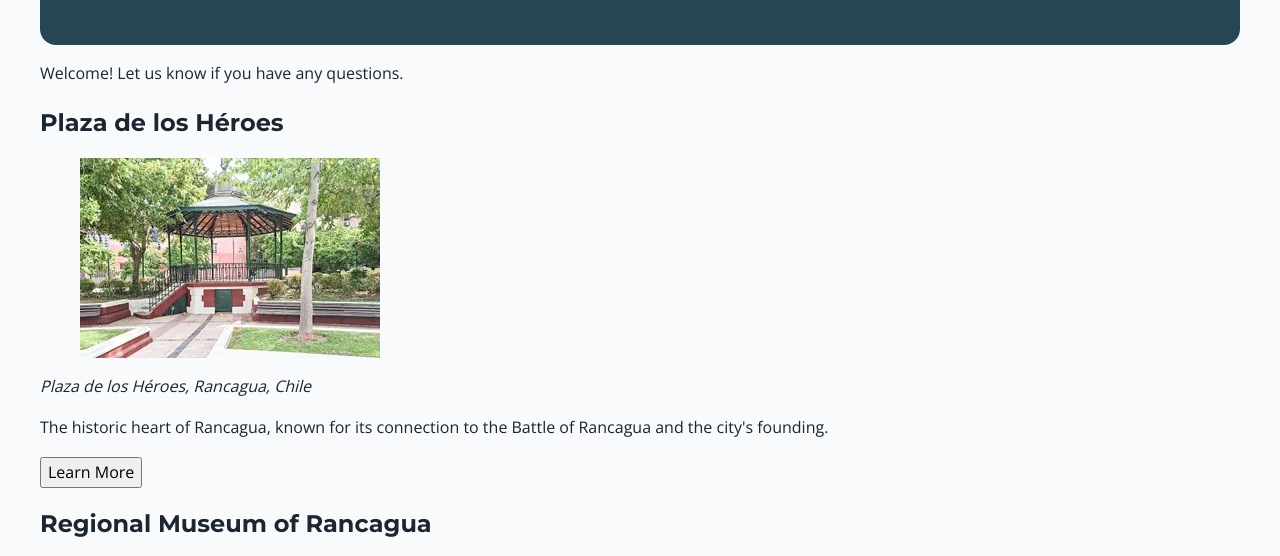
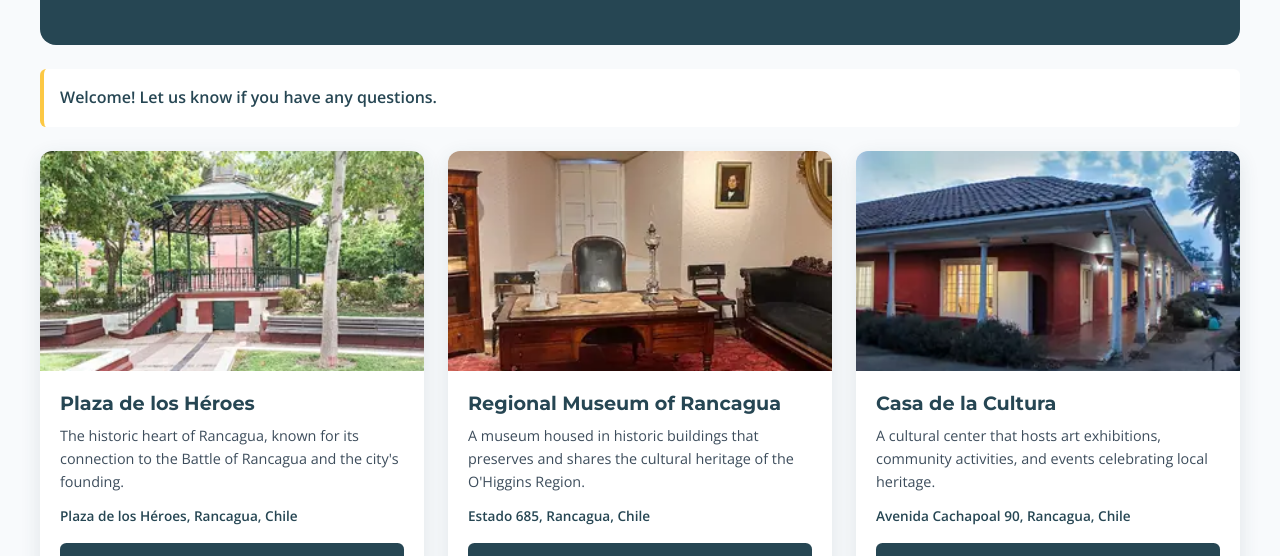
Before and after one commit to JPgitidaho/wdd231, a plain HTML site: page chamber/discover.html in a window 1280 px wide. Shown: the part 328-884 px from the top of the page. Drawn offline with nearby package versions, Linux system fonts and the light colour scheme.

Commit message:
create css small  and larger to discover page

```diff
--- a/chamber/scripts/discover.js
+++ b/chamber/scripts/discover.js
@@ -47,7 +47,11 @@ places.forEach((place, index) => {
         );
     });
 
-    card.append(title, figure, address, description, button);
+    const details = document.createElement("div");
+details.className = "place-details";
+details.append(description, address);
+
+card.append(title, figure, details, button);
     grid.appendChild(card);
 });
 
--- a/chamber/styles/larger.css
+++ b/chamber/styles/larger.css
@@ -284,24 +284,41 @@
     }
 }
 
+
+
+
 @media (min-width: 641px) {
-    .place-card {
-        grid-template-columns: minmax(0, 45%) minmax(0, 1fr);
+    .discover-grid {
+        grid-template-columns: repeat(2, minmax(0, 1fr));
         grid-template-areas:
-            "title title"
-            "image description"
-            "image address"
-            "button button";
-        grid-template-rows: auto 1fr auto auto;
+            "p1 p2"
+            "p3 p4"
+            "p5 p6"
+            "p7 p8";
     }
 
-    .place-button {
-        justify-self: stretch;
+    .place-card:nth-child(1) { grid-area: p1; }
+    .place-card:nth-child(2) { grid-area: p2; }
+    .place-card:nth-child(3) { grid-area: p3; }
+    .place-card:nth-child(4) { grid-area: p4; }
+    .place-card:nth-child(5) { grid-area: p5; }
+    .place-card:nth-child(6) { grid-area: p6; }
+    .place-card:nth-child(7) { grid-area: p7; }
+    .place-card:nth-child(8) { grid-area: p8; }
+
+    .place-image img {
+        height: 220px;
+        aspect-ratio: auto;
+        object-fit: cover;
     }
 }
 
 @media (min-width: 1025px) {
     .discover-grid {
-        grid-template-columns: repeat(2, minmax(0, 1fr));
+        grid-template-columns: repeat(6, minmax(0, 1fr));
+        grid-template-areas:
+            "p1 p1 p2 p2 p3 p3"
+            "p4 p4 p5 p5 p6 p6"
+            "p7 p7 p7 p8 p8 p8";
     }
 }
--- a/chamber/styles/small.css
+++ b/chamber/styles/small.css
@@ -1,4 +1,3 @@
-
 :root {
     --primary: #264653;
     --secondary: #20776d;
@@ -475,7 +474,7 @@ main {
     color: var(--surface);
 }
 
-.home-hero > img {
+.home-hero>img {
     position: absolute;
     inset: 0;
     z-index: 0;
@@ -490,13 +489,11 @@ main {
     position: absolute;
     inset: 0;
     z-index: 1;
-    background: linear-gradient(
-        90deg,
-        color-mix(in srgb, var(--primary) 82%, transparent) 0%,
-        color-mix(in srgb, var(--primary) 68%, transparent) 34%,
-        color-mix(in srgb, var(--primary) 28%, transparent) 58%,
-        color-mix(in srgb, var(--primary) 8%, transparent) 100%
-    );
+    background: linear-gradient(90deg,
+            color-mix(in srgb, var(--primary) 82%, transparent) 0%,
+            color-mix(in srgb, var(--primary) 68%, transparent) 34%,
+            color-mix(in srgb, var(--primary) 28%, transparent) 58%,
+            color-mix(in srgb, var(--primary) 8%, transparent) 100%);
 }
 
 .hero-content {
@@ -530,7 +527,7 @@ main {
     text-wrap: balance;
 }
 
-.hero-content > p:not(.hero-eyebrow) {
+.hero-content>p:not(.hero-eyebrow) {
     max-width: 42ch;
     margin: 1rem 0 1.6rem;
     color: var(--surface);
@@ -623,7 +620,7 @@ main {
     border-left: 4px solid var(--accent);
 }
 
-.event-card + .event-card {
+.event-card+.event-card {
     margin-top: 1.75rem;
 }
 
@@ -839,7 +836,7 @@ main {
     line-height: 1.2;
 }
 
-.join-header > p:last-child {
+.join-header>p:last-child {
     max-width: 60ch;
     margin: 0;
     color: var(--surface);
@@ -1086,7 +1083,7 @@ main {
     font-size: 1.5rem;
 }
 
-.thankyou-content > p {
+.thankyou-content>p {
     margin: 0;
     color: var(--text-muted);
 }
@@ -1148,3 +1145,87 @@ main {
         transform: none;
     }
 }
+
+.visit-message {
+    margin: 1.5rem 0;
+    padding: 1rem;
+    border-left: 4px solid var(--accent);
+    border-radius: 0.4rem;
+    background: var(--surface);
+    color: var(--primary);
+    font-weight: 600;
+}
+
+.discover-grid {
+    display: grid;
+    gap: 1.5rem;
+}
+
+.place-card {
+    display: grid;
+    grid-template-areas:
+        "image"
+        "title"
+        "details"
+        "button";
+    min-width: 0;
+    overflow: hidden;
+    border-radius: 0.75rem;
+    background: var(--surface);
+    box-shadow: 0 6px 20px color-mix(in srgb, var(--primary) 12%, transparent);
+}
+
+.place-image {
+    grid-area: image;
+    margin: 0;
+}
+
+.place-image img {
+    width: 100%;
+    aspect-ratio: 3 / 2;
+    object-fit: cover;
+}
+
+.place-title {
+    grid-area: title;
+    margin: 0;
+    padding: 1.25rem 1.25rem 0.5rem;
+    color: var(--primary);
+    font-size: 1.2rem;
+}
+
+.place-details {
+    grid-area: details;
+    display: flex;
+    flex-direction: column;
+    gap: 0.75rem;
+    padding: 0 1.25rem 1rem;
+}
+
+.place-description {
+    margin: 0;
+    color: var(--text-muted);
+    font-size: 0.9rem;
+    line-height: 1.6;
+    text-align: left;
+}
+
+.place-address {
+    color: var(--primary);
+    font-size: 0.85rem;
+    font-style: normal;
+    font-weight: 600;
+}
+
+.place-button {
+    grid-area: button;
+    min-height: 44px;
+    margin: 0 1.25rem 1.25rem;
+    padding: 0.65rem 1rem;
+    border: 0;
+    border-radius: 0.4rem;
+    background: var(--primary);
+    color: var(--surface);
+    font-size: 0.85rem;
+    font-weight: 700;
+}
```
